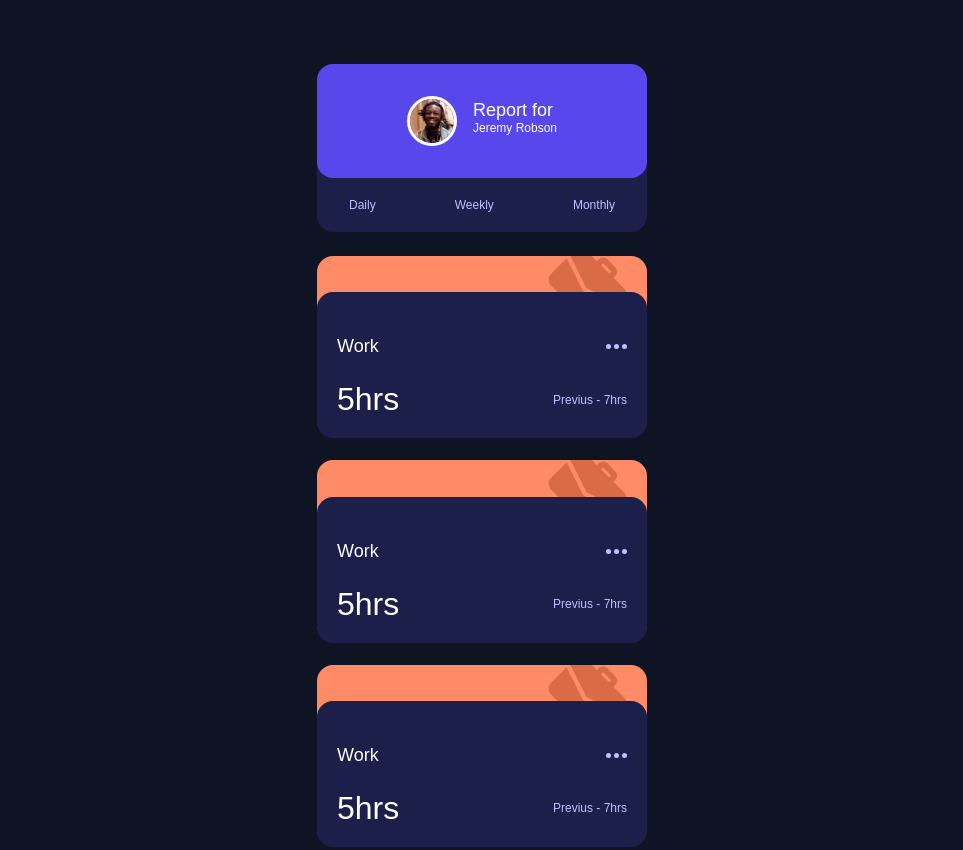
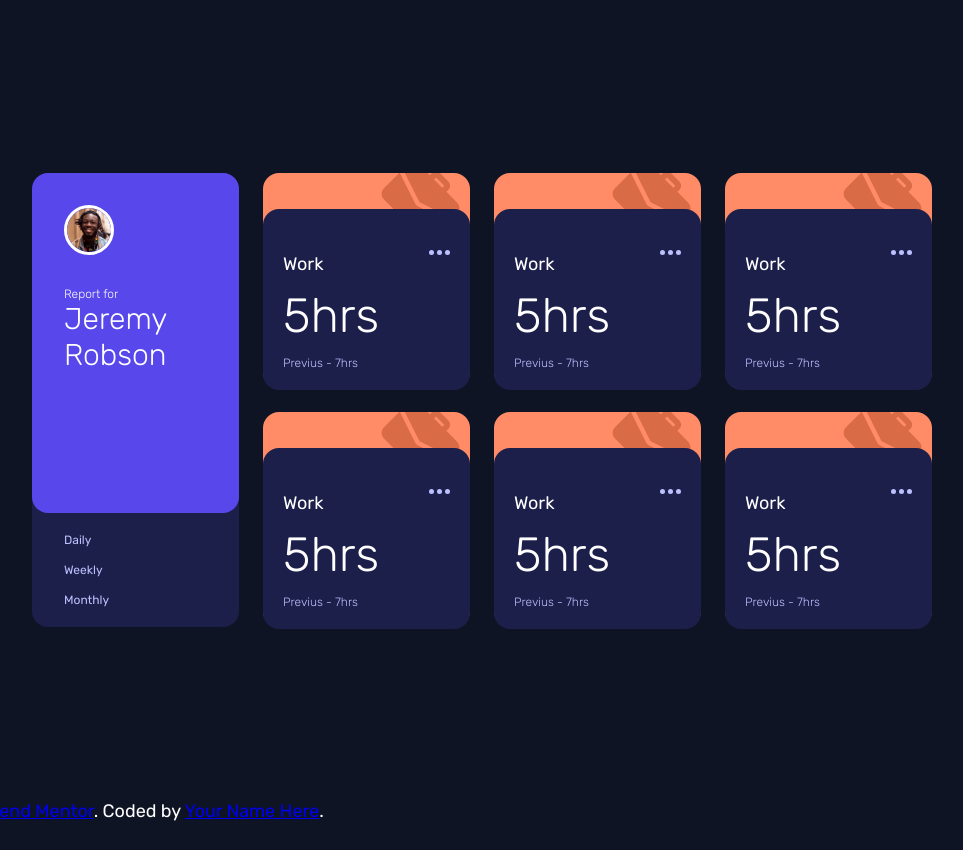
Before and after one commit to AndrewPechnikov/dashboard-activity, a plain HTML site: page index.html in a window 1280 px wide. Shown: the top 850 px of the page, without its empty margins (158-1121 px from the left). After the commit the page ends 822 px from the top, so only its background shows below. Drawn offline with Linux system fonts and the light colour scheme.

Commit message:
desktop-visual-success

```diff
--- a/style.css
+++ b/style.css
@@ -17,7 +17,7 @@
 	--orange-100: hsl(43, 84%, 65%);
 
 	/* typography */
-	--family: "Rubic", sans-serif;
+	--family: "Rubik", sans-serif;
 	--fs-base: 18px;
 	--weight-light: 300;
 	--weight-normal: 400;
@@ -83,11 +83,11 @@ body {
 .info-card__title {
 	font-weight: var(--weight-light);
 	margin: 0;
-	font-size: 12px;
 }
 .info-card__subtitle {
 	font-weight: var(--weight-light);
 	margin: -0.5rem 0 0;
+	font-size: 12px;
 }
 
 .view-selector {
@@ -115,16 +115,6 @@ body {
 	background-repeat: no-repeat;
 	background-position: 92% -8%;
 }
-
-.tracking-card {
-	background-color: var(--blue-800);
-	border-radius: var(--radius);
-
-	padding: 1.25rem;
-	position: relative;
-	bottom: -2px;
-}
-
 .dashboard__item--work {
 	background-color: var(--red-100);
 	background-image: url(images/icon-work.svg);
@@ -159,6 +149,15 @@ body {
 	background-color: var(--blue-500);
 }
 
+.tracking-card {
+	background-color: var(--blue-800);
+	border-radius: var(--radius);
+
+	padding: 1.25rem;
+	position: relative;
+	bottom: -2px;
+}
+
 .tracking-card__header,
 .tracking-card__body {
 	display: flex;
@@ -173,6 +172,11 @@ body {
 .tracking-card__title {
 	font-weight: var(--weight-normal);
 	font-size: var(--fs-base);
+	margin-bottom: 0;
+}
+
+.tracking-card__header {
+	margin-bottom: 1rem;
 }
 
 .tracking-card__time {
@@ -185,3 +189,57 @@ body {
 	font-size: 12px;
 	color: var(--blue-200);
 }
+
+@media screen and (min-width: 1024px) {
+	.dashboard__content {
+		grid-template-columns: repeat(4, 1fr);
+	}
+
+	.dashboard__person {
+		grid-row-start: 1;
+		grid-row-end: 3;
+		grid-column-start: 1;
+		grid-column-end: 2;
+		height: 100%;
+
+		display: flex;
+		flex-direction: column;
+	}
+
+	.info-card {
+		flex-direction: column;
+		align-items: flex-start;
+		flex-grow: 1;
+		justify-content: flex-start;
+	}
+
+	.info-card__title {
+		font-size: 30px;
+	}
+
+	.info-card__photo {
+		margin-bottom: 1.5rem;
+	}
+
+	.view-selector {
+		flex-direction: column;
+	}
+
+	.view-selector__item:not(:last-child) {
+		margin-bottom: 1rem;
+	}
+
+	.tracking-card__body {
+		flex-direction: column;
+		align-items: flex-start;
+	}
+
+	.tracking-card__time {
+		margin-bottom: 0.75rem;
+		font-size: 48px;
+	}
+
+	.tracking-card__header {
+		margin-bottom: 0.75rem;
+	}
+}
```
